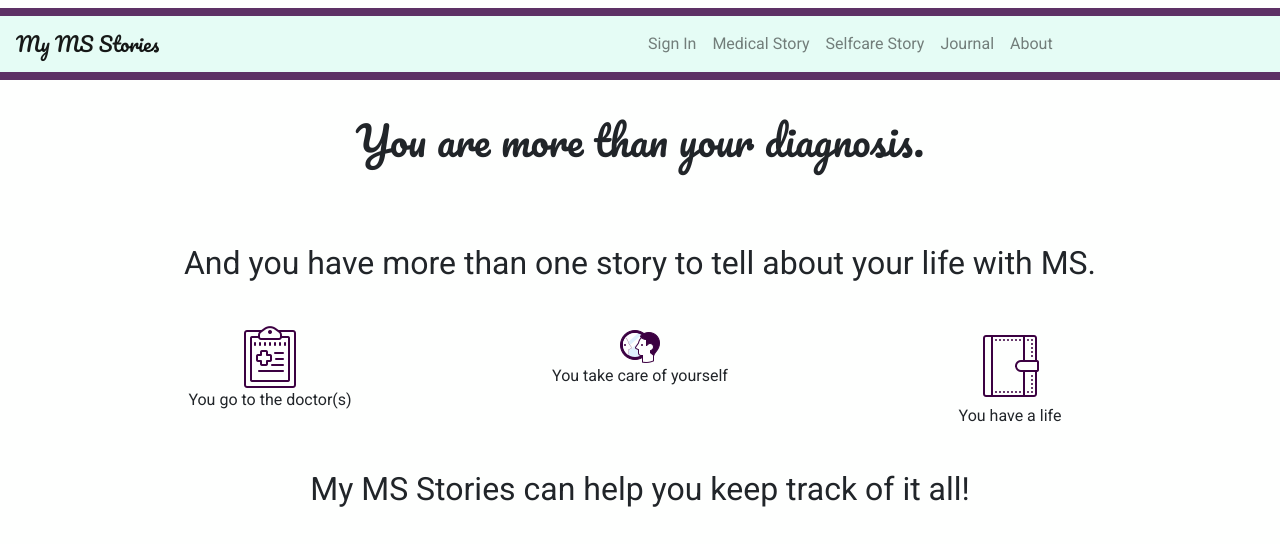
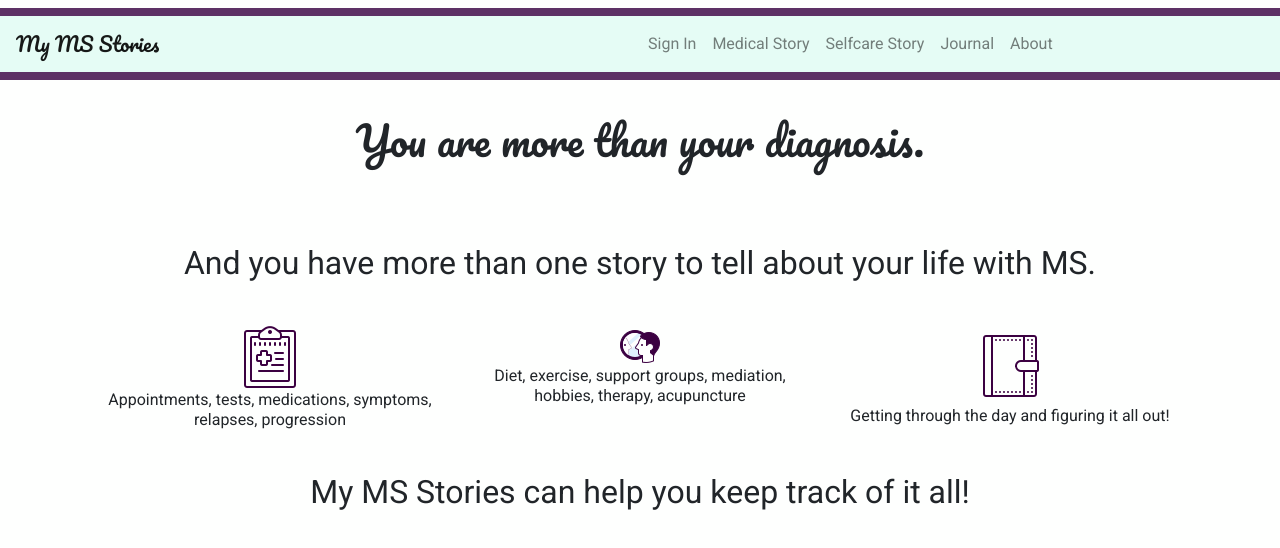
Before and after one commit to larabjork/health-tracker, a React (Create React App) app: page /#/ in a window 1280 px wide. Shown: the top 548 px of the page. Built offline with nearby package versions, Linux system fonts and the light colour scheme.

Commit message:
reword home component text, try to fix state for journal entry on App component

```diff
--- a/src/components/App.js
+++ b/src/components/App.js
@@ -24,7 +24,6 @@ class App extends React.Component {
     super(props);
     console.log(props);
     this.state = {
-      masterGeneralJournal: {}
     };
     this.handleAddingNewJournalEntry = this.handleAddingNewJournalEntry.bind(this);
   }
@@ -46,7 +45,7 @@ class App extends React.Component {
             <Route exact path='/home' component={Home} />
             <Route path='/signin' component={Signin} />
             <Route path='/dashboard' component={Dashboard} />
-            <Route path='/journal' render={()=><GeneralJournal generalJournal={this.state.masterGeneralJournal} />} />
+            <Route path='/journal' render={()=><GeneralJournal generalJournal={this.props.masterGeneralJournal} />} />
             <Route path='/journal-entry' render={()=><NewEntryControl onNewJournalEntryCreation={this.handleAddingNewJournalEntry}/>} />
             <Route path='/med-digest' component={MedHistoryDigest} />
             <Route path='/med-milestone' component={NewMedHistoryMilestoneForm} />
--- a/src/components/Home.jsx
+++ b/src/components/Home.jsx
@@ -16,13 +16,13 @@ function Home(){
         <h2>And you have more than one story to tell about your life with MS.</h2>
         <Row style={gridCentering}>
           <Col xs={6} md={4}>
-              <Image src="icons8-treatment-64.png"/><h6>You go to the doctor(s)</h6>
+              <Image src="icons8-treatment-64.png"/><h6>Appointments, tests, medications, symptoms, relapses, progression</h6>
           </Col>
           <Col xs={6} md={4}>
-            <Image src="icons8-reflection-40.png"/><h6>You take care of yourself</h6>
+            <Image src="icons8-reflection-40.png"/><h6>Diet, exercise, support groups, mediation, hobbies, therapy, acupuncture</h6>
           </Col>
           <Col xs={6} md={4}>
-            <Image src="icons8-journal-80.png"/><h6>You have a life</h6>
+            <Image src="icons8-journal-80.png"/><h6>Getting through the day and figuring it all out!</h6>
           </Col>
         </Row>
         <h2>My MS Stories can help you keep track of it all!</h2>
```
